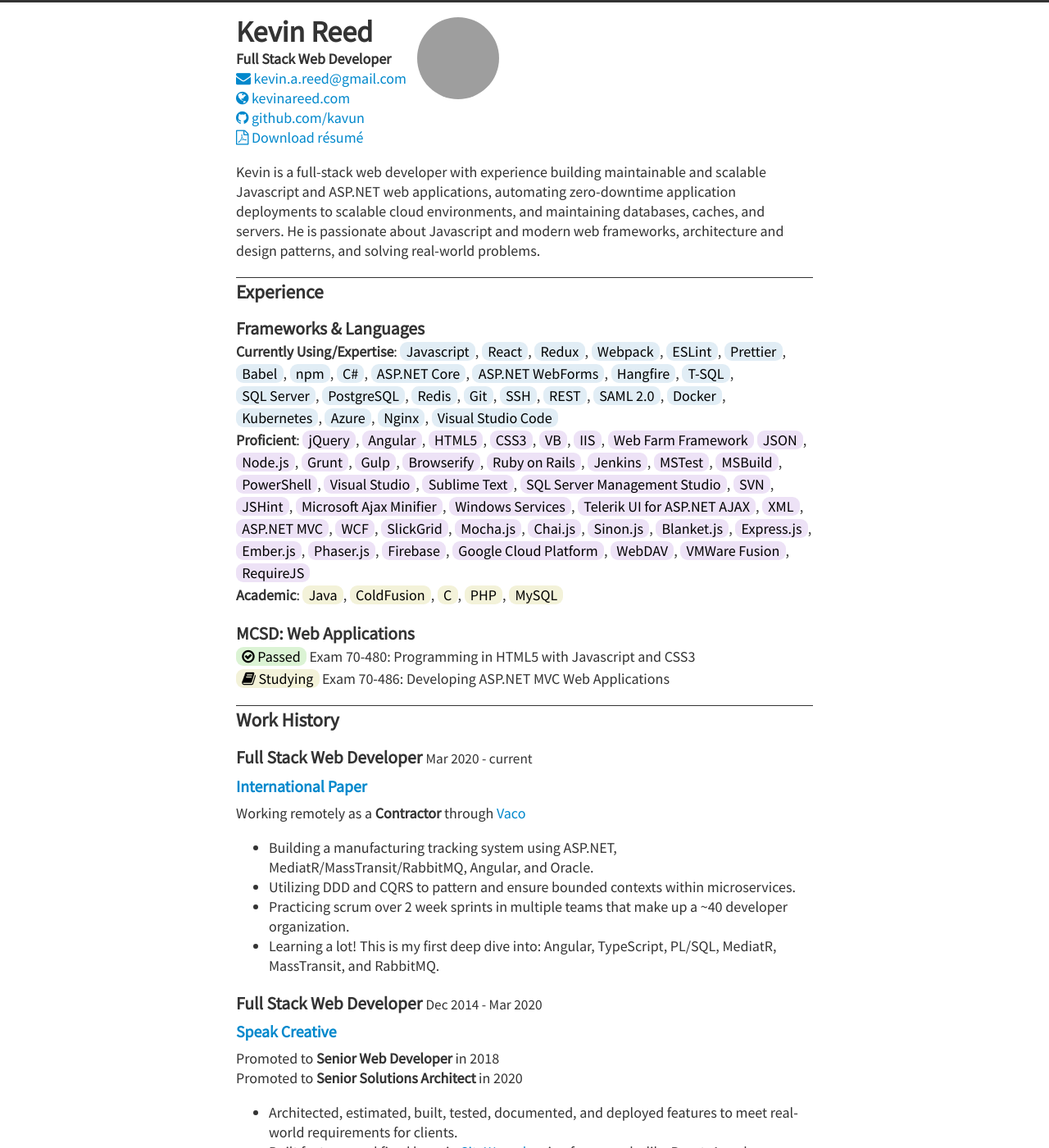
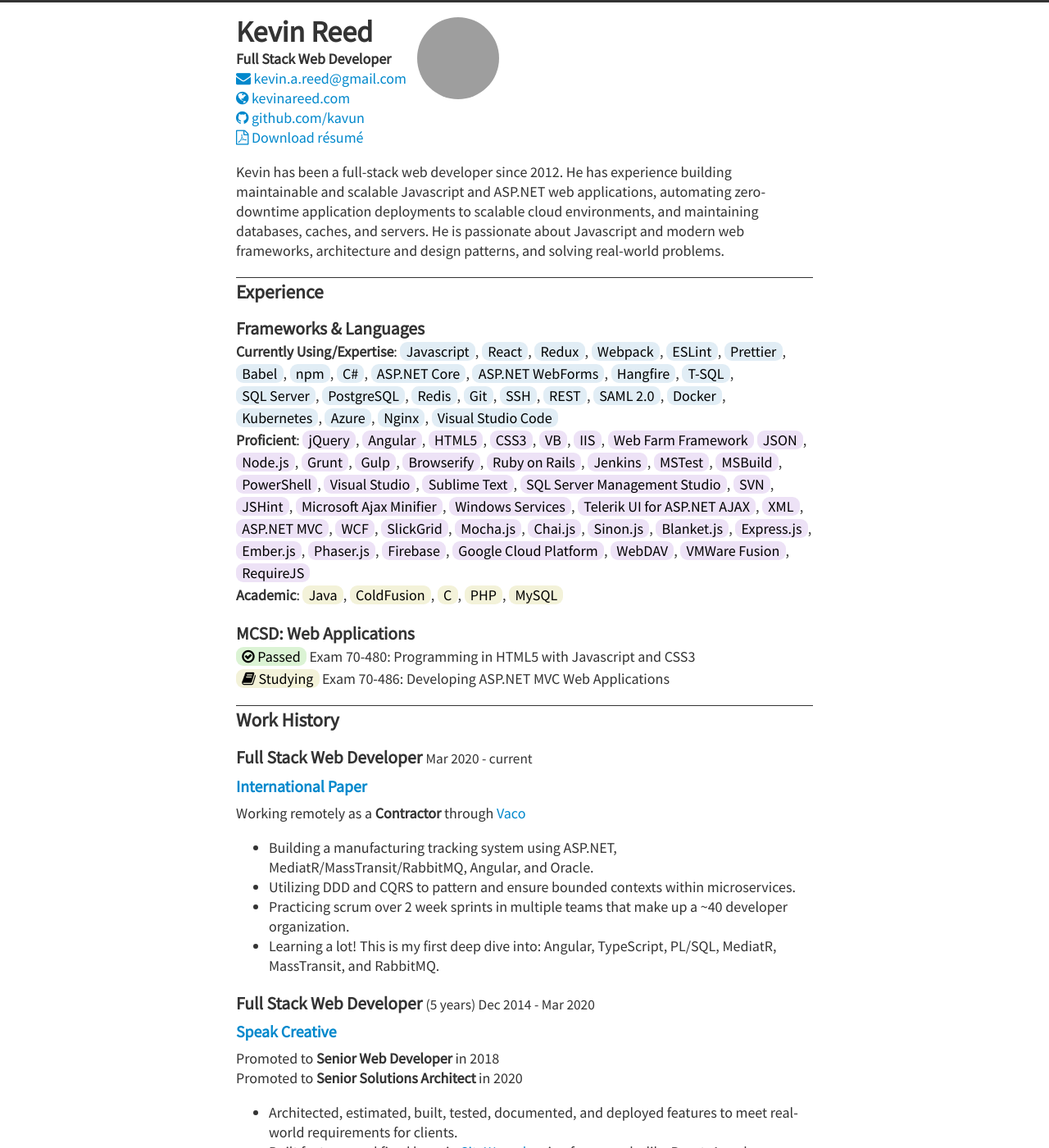
Before and after one commit to kavun/kavun.github.io, a Jekyll site: the page resume/index.html, which Jekyll copies as it is, in a window 1280 px wide and 1400 px high. Shown: the whole window at 82% size. Built offline with Jekyll 4.4.1, drawn with Linux system fonts in a browser that asks for light colours; nearby versions of some CDN libraries; grey boxes are pictures that could not be loaded.

Commit message:
Update index.html

```diff
--- a/resume/index.html
+++ b/resume/index.html
@@ -43,7 +43,7 @@
 				<i class="avatar"></i>
 			</div>
 
-			<p>Kevin is a full-stack web developer with experience building
+			<p>Kevin has been a full-stack web developer since 2012. He has experience building
 				maintainable and scalable Javascript and ASP.NET web applications, automating zero-downtime application deployments to scalable cloud environments, and maintaining databases, caches, and servers.
 				He is passionate about Javascript and modern web frameworks, architecture and design patterns, and solving real-world problems.</p>
 
@@ -149,7 +149,7 @@
 				</ul>
 			</p>
 
-			<h3>Full Stack Web Developer <span class="timeframe">Dec 2014 - Mar 2020</span></h3>
+			<h3>Full Stack Web Developer <span class="timeframe">(5 years) Dec 2014 - Mar 2020</span></h3>
 			<h4><a target="_speak" href="https://www.madebyspeak.com/">Speak Creative</a></h4>
 			<p><div>Promoted to <strong>Senior Web Developer</strong> in 2018</div>
 			<div>Promoted to <strong>Senior Solutions Architect</strong> in 2020</div>
```
